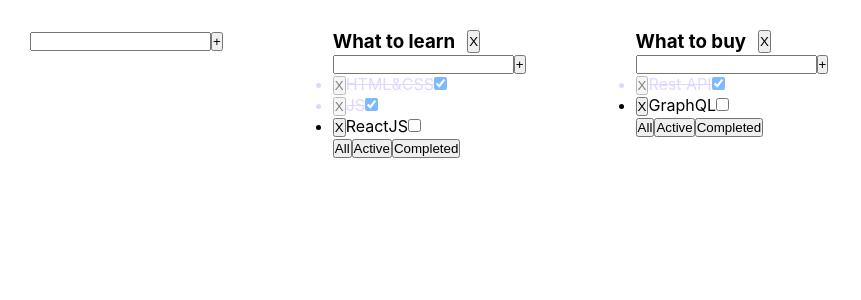
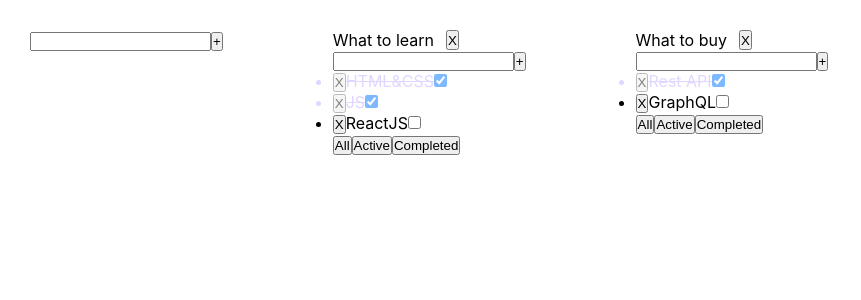
Before and after one commit to Kicka3/Todos-system, a React (Create React App) app: page / in a window 1280 px wide. Shown: the top 300 px of the page, without its empty margins (0-861 px from the left). Built offline with nearby package versions, Linux system fonts and the light colour scheme.

Commit message:
new editable title

```diff
--- a/src/App.tsx
+++ b/src/App.tsx
@@ -74,6 +74,17 @@
         delete tasks[todolistId]
     };
 
+    const changeTaskTitle = (todolistId: string, taskID: string, newTaskTitle: string) => {
+        setTasks({
+            ...tasks,
+            [todolistId]: tasks[todolistId].map(el => el.id === taskID ? {...el, title: newTaskTitle} : el)
+        });
+    };
+
+    const changeTodolistTitle = (todolistId: string, newTodolistTitle: string) => {
+        setTodolists(todolists.map(el => el.id === todolistId ? {...el, title: newTodolistTitle} : el))
+    };
+
     const mapedTodolists = todolists.map(el => {
         let allTodolistTasks = tasks[el.id]
         let tasksForTodolist = allTodolistTasks
@@ -93,6 +104,8 @@
                          changeTaskFilter={changeTaskFilter}
                          changeTaskStatus={changeTaskStatus}
                          removeTodolist={removeTodolist}
+                         changeTaskTitle={changeTaskTitle}
+                         changeTodolistTitle={changeTodolistTitle}
         />
     });
 
@@ -100,7 +113,7 @@
         let newTodolistID = todolistID1;
         let newTodolist: TodolistType = {id: newTodolistID, title: titleInput, filter: 'all'}
         setTodolists([newTodolist, ...todolists]);
-        setTasks({...tasks, [newTodolistID]: []})
+        setTasks({...tasks, [newTodolistID]: []});
     };
 
     return (
--- /dev/null
+++ b/src/components/editableSpan/EditableSpan.tsx
@@ -0,0 +1,32 @@
+import React, {ChangeEvent, useState} from 'react';
+
+type EditableSpanPropsType = {
+    value: string
+    onChangeTaskTitle: (newTitle: string) => void
+}
+
+export const EditableSpan: React.FC<EditableSpanPropsType> = (props) => {
+    const {value, onChangeTaskTitle} = props
+
+    const [editMode, setEditMode] = useState<boolean>(false);
+    const [newTitle, setNewTitle] = useState<string>(value);
+
+    const dbClickHandler = () => {
+        setEditMode(true);
+        setNewTitle(value)
+    };
+
+    const activateViewMode = () => {
+        setEditMode(false);
+        onChangeTaskTitle(newTitle)
+    };
+
+    const changeTitleHandler = (e: ChangeEvent<HTMLInputElement>) => {
+        let inputValue = e.currentTarget.value;
+        setNewTitle(inputValue);
+    };
+
+    return editMode
+        ? <input value={newTitle} onBlur={activateViewMode} onChange={changeTitleHandler} autoFocus/>
+        : <span onDoubleClick={dbClickHandler}>{value}</span>
+};
--- a/src/components/todolist/Todolist.tsx
+++ b/src/components/todolist/Todolist.tsx
@@ -1,6 +1,7 @@
 import React, {ChangeEvent, useState, KeyboardEvent} from 'react';
 import {FilterValuesType} from "../../App";
 import {AddItemForm} from "../addItemForm/AddItemForm";
+import {EditableSpan} from "../editableSpan/EditableSpan";
 
 export type TaskType = {
     id: string
@@ -17,6 +18,8 @@
     changeTaskFilter: (filterValue: FilterValuesType, todolistID: string) => void
     changeTaskStatus: (todolistId: string, taskID: string, newTaskStatus: boolean) => void
     removeTodolist: (todolistId: string) => void
+    changeTaskTitle: (todolistId: string, taskID: string, newTaskTitle: string) => void
+    changeTodolistTitle: (todolistId: string, newTodolistTitle: string) => void
 }
 
 export const Todolist: React.FC<TodolistPropsType> = (props) => {
@@ -29,6 +32,8 @@
         changeTaskStatus,
         id,
         removeTodolist,
+        changeTaskTitle,
+        changeTodolistTitle,
     } = props;
 
     const mapedTodolists = tasks.map(el => {
@@ -39,13 +44,20 @@
         const changeStatusHandler = (e: ChangeEvent<HTMLInputElement>) => {
             let newTaskStatus = e.currentTarget.checked;
             changeTaskStatus(id, el.id, newTaskStatus);
-        }
+        };
+
+        const onChangeTaskTitle = (newTaskTitle: string) => {
+            changeTaskTitle(id, el.id, newTaskTitle)
+        };
 
         return (
             <li key={el.id}
                 className={el.isDone ? 'IsDone' : ''}>
                 <button onClick={removeTaskHandler}>X</button>
-                <span>{el.title}</span>
+                <EditableSpan
+                    value={el.title}
+                    onChangeTaskTitle={onChangeTaskTitle}
+                />
                 <input type="checkbox"
                        checked={el.isDone}
                        onChange={changeStatusHandler}
@@ -74,10 +86,15 @@
         addTask(id, titleInput);
     };
 
+    const onChangeTodolistTitle = (newTitle: string) => {
+        changeTodolistTitle(id, newTitle)
+    }
+
     return (
         <div>
             <div className={'TitleWrapper'}>
-                <h3>{title}</h3>
+                {/*<h3>{title}</h3>*/}
+                <EditableSpan value={title} onChangeTaskTitle={onChangeTodolistTitle}/>
                 <button onClick={removeTodoHandler}>X</button>
             </div>
             <AddItemForm addItem={addTaskFromAddItemFrom}/>
```
